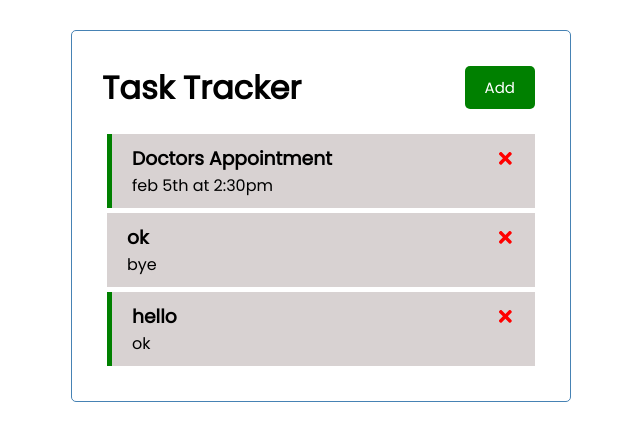
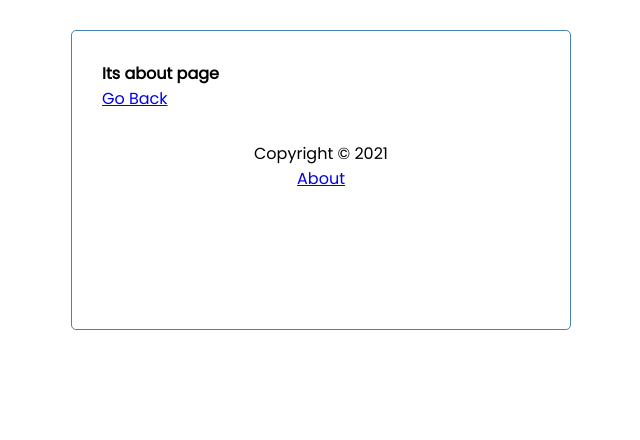
Before and after one commit to pawankumar44/MERN-learning, a React (Create React App) app in the folder task-tracker/: page /about in a window 1280 px wide. Shown: the top 440 px of the page, without its empty margins (319-959 px from the left). Built offline with nearby package versions, Linux system fonts and the light colour scheme; data requests are answered from the project's data file.

Commit message:
router navigation

```diff
--- a/task-tracker/src/App.js
+++ b/task-tracker/src/App.js
@@ -5,6 +5,9 @@ import Task from "./components/Tasks";
 //useEffect do something when page load
 import { useState,useEffect } from "react"
 import  AddTask  from "./components/AddTask";
+import Footer from "./components/Footer";
+import About from "./components/About";
+import {BrowserRouter as Router,Route} from "react-router-dom"; //browser router which uses html5 pushed state
 
 //by using function
 function App() {
@@ -134,10 +137,13 @@ function App() {
     }
 
   return (
+    <Router>
     <div className="container">
       {/* embed header from custom header function */}
 
-      <Header
+      <Route path='/' exact render={(props) => (
+        <>
+        <Header
       changeAddButton={showAddTask}
        showAdd={()=>setShowAddTask(!showAddTask)} title='Task Tracker'/>
 
@@ -148,8 +154,16 @@ function App() {
       (<Task tasks={tasks}
         onToggle={togglerReminder} onDelete={deleteTask}/>)
       :('No Task')}
+        </>
+      )}/>
+
+      <Route path='/about' component={About} />
+
+
+      <Footer/>
 
     </div>
+    </Router>
   );
 }
 
--- /dev/null
+++ b/task-tracker/src/components/About.js
@@ -0,0 +1,14 @@
+import { Link } from "react-router-dom"
+
+const About = () => {
+    return (
+        <div>
+            <h4>Its about page</h4>
+            {/* <a href="/">Go Back</a> */}
+            {/* use link to prevent reload circle while navigating to page */}
+            <Link to='/'>Go Back</Link>
+        </div>
+    )
+}
+
+export default About
--- /dev/null
+++ b/task-tracker/src/components/Footer.js
@@ -0,0 +1,14 @@
+import { Link } from "react-router-dom"
+
+const Footer = () => {
+    return (
+        <footer>
+            <p>Copyright &copy; 2021</p>
+            {/* <a href="/about">About</a> */}
+            {/* use link to prevent reload circle while navigating to page */}
+            <Link to='/about'>About</Link>
+        </footer>
+    )
+}
+
+export default Footer
```
